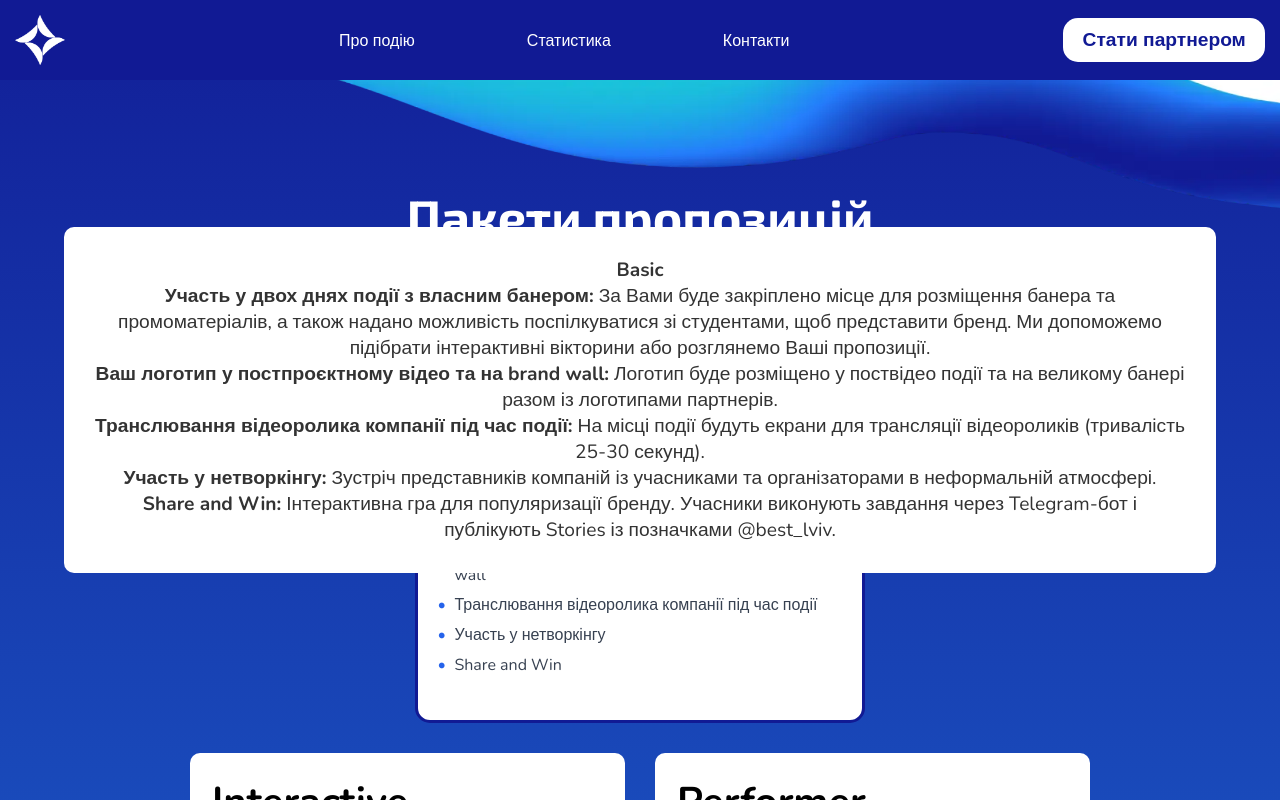
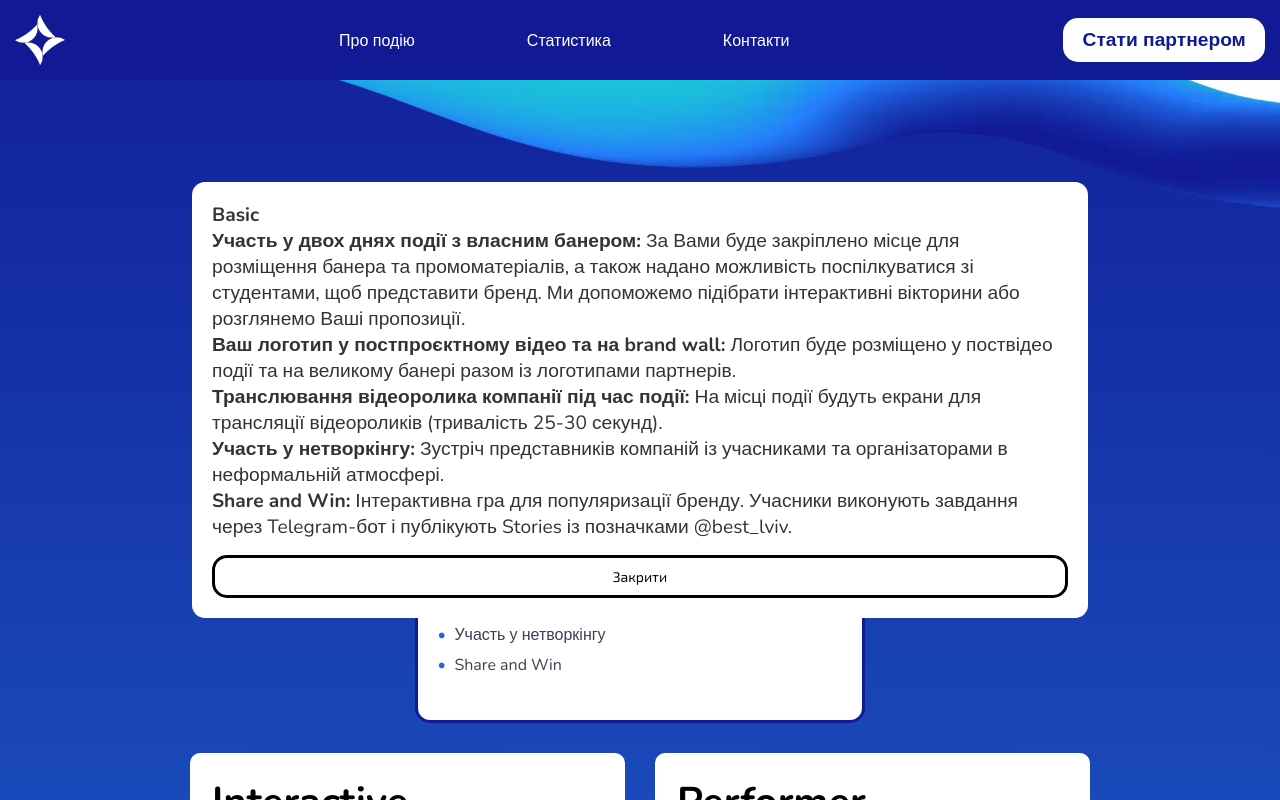
Before and after one commit to Rodinchuk/ejf-partnership-2025, a Next.js app: page / in a window 1280 px wide. Both pictures are taken after a click on the button 832 px from the left and 4453 px from the top of the page. Shown: the part 4053-4853 px from the top of the page. Built offline with nearby package versions, Linux system fonts and the light colour scheme.

Commit message:
fix modal size

```diff
--- a/src/app/components/EventAdvantages.css
+++ b/src/app/components/EventAdvantages.css
@@ -77,8 +77,8 @@
   }
 
   .cards-container {
-    grid-template-columns: 1fr; /* Одна колонка на мобільних пристроях */
-    gap: 1.5rem; /* Менший відступ на мобільних */
+    grid-template-columns: 1fr;
+    gap: 1.5rem;
   }
 
   .card {
--- a/src/app/components/OptionButton.jsx
+++ b/src/app/components/OptionButton.jsx
@@ -2,7 +2,6 @@ import React from "react";
 import "./OptionButton.css";
 
 function OptionButton({ variant = "default", onClick, disabled, children }) {
-  // Визначаємо клас кнопки відповідно до варіанту
   const variantClass =
     variant === "secondary" ? "optionButton-secondary" : "optionButton-default";
 
--- a/src/app/components/PackagesSection.css
+++ b/src/app/components/PackagesSection.css
@@ -151,7 +151,6 @@ body {
   color: #257bfc;
   margin-top: 20px;
 }
-
 .modal-overlay {
   position: fixed;
   top: 0;
@@ -165,24 +164,37 @@ body {
 }
 
 .modal-content {
-  background: white;
-  padding: 30px;
-  border-radius: 10px;
-  max-width: 90%;
-  overflow-y: auto;
-  text-align: center;
-  z-index: 1001;
+  width: 70%;
+  height:fit-content;
+  max-width: 100%;
+  max-height: 70%;
+  overflow: auto;
+  background-color: white;
+  padding: 20px;
+  box-sizing: border-box;
+  border-radius: 13px;
 }
 
+@media (max-width: 768px) {
+  .modal-content {
+    width: 70%;
+    max-height: 70%;
+  }
+}
+
+
 .modal-content button {
-  display: none;
   margin-top: 15px;
   padding: 10px 20px;
+  border: 3px solid #000000;
   background-color: #fff;
-  color: white;
-  border: none;
-  border-radius: 5px;
+  color:#000000;
+  border-radius: 15px;
   cursor: pointer;
+  font-family: 'Exo 2';
+  align-self: center;
+  width: 100%;
+  font-size: 14px;
 }
 
 @media (max-width: 768px) {
--- a/src/app/components/ui/dialog.tsx
+++ b/src/app/components/ui/dialog.tsx
@@ -26,7 +26,6 @@ const DialogOverlay = React.forwardRef<
   />
 ))
 DialogOverlay.displayName = DialogPrimitive.Overlay.displayName
-
 const DialogContent = React.forwardRef<
   React.ElementRef<typeof DialogPrimitive.Content>,
   React.ComponentPropsWithoutRef<typeof DialogPrimitive.Content>
@@ -36,20 +35,21 @@ const DialogContent = React.forwardRef<
     <DialogPrimitive.Content
       ref={ref}
       className={cn(
-        "fixed left-[50%] top-[50%] z-50 grid w-full max-w-lg translate-x-[-50%] translate-y-[-50%] gap-4 border bg-background p-6 shadow-lg duration-200 data-[state=open]:animate-in data-[state=closed]:animate-out data-[state=closed]:fade-out-0 data-[state=open]:fade-in-0 data-[state=closed]:zoom-out-95 data-[state=open]:zoom-in-95 data-[state=closed]:slide-out-to-left-1/2 data-[state=closed]:slide-out-to-top-[48%] data-[state=open]:slide-in-from-left-1/2 data-[state=open]:slide-in-from-top-[48%] sm:rounded-lg",
+        "fixed left-[50%] top-[50%] z-50 grid w-full max-w-lg max-h-[80vh] translate-x-[-50%] translate-y-[-50%] gap-4 border bg-background p-6 shadow-lg duration-200 data-[state=open]:animate-in data-[state=closed]:animate-out data-[state=closed]:fade-out-0 data-[state=open]:fade-in-0 data-[state=closed]:zoom-out-95 data-[state=open]:zoom-in-95 data-[state=closed]:slide-out-to-left-1/2 data-[state=closed]:slide-out-to-top-[48%] data-[state=open]:slide-in-from-left-1/2 data-[state=open]:slide-in-from-top-[48%] sm:rounded-lg text-base",
         className
       )}
       {...props}
     >
-      {children}
+      <div className="overflow-y-auto max-h-[70vh]">{children}</div>
       <DialogPrimitive.Close className="absolute right-4 top-4 rounded-sm opacity-70 ring-offset-background transition-opacity hover:opacity-100 focus:outline-none focus:ring-2 focus:ring-ring focus:ring-offset-2 disabled:pointer-events-none data-[state=open]:bg-accent data-[state=open]:text-muted-foreground">
         <X className="h-4 w-4" />
         <span className="sr-only">Close</span>
       </DialogPrimitive.Close>
     </DialogPrimitive.Content>
   </DialogPortal>
-))
-DialogContent.displayName = DialogPrimitive.Content.displayName
+));
+
+DialogContent.displayName = DialogPrimitive.Content.displayName;
 
 const DialogHeader = ({
   className,
@@ -100,7 +100,7 @@ const DialogDescription = React.forwardRef<
 >(({ className, ...props }, ref) => (
   <DialogPrimitive.Description
     ref={ref}
-    className={cn("text-sm text-muted-foreground", className)}
+    className={cn("text-xs text-muted-foreground", className)}
     {...props}
   />
 ))
```
Also changed, not shown: src/app/components/PackagesSection.tsx (+11 -11 lines).
